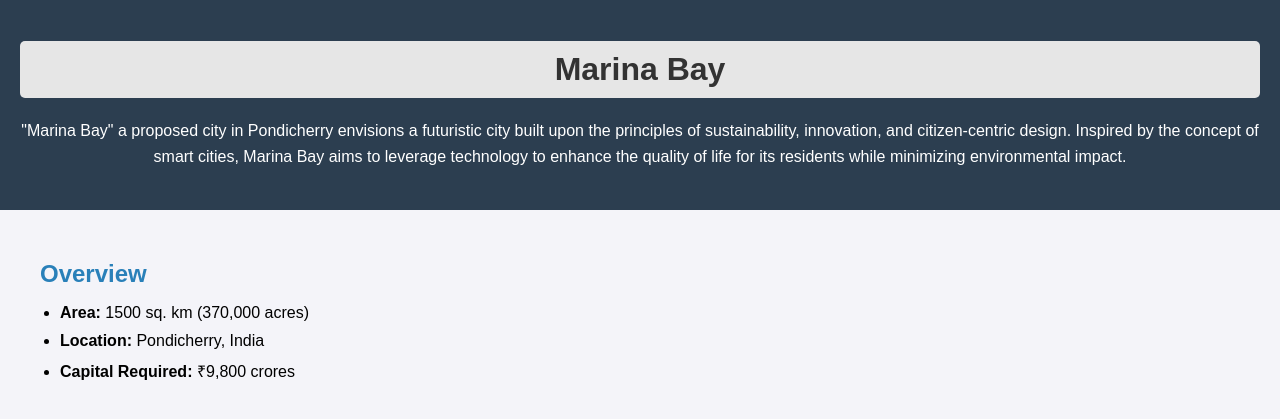
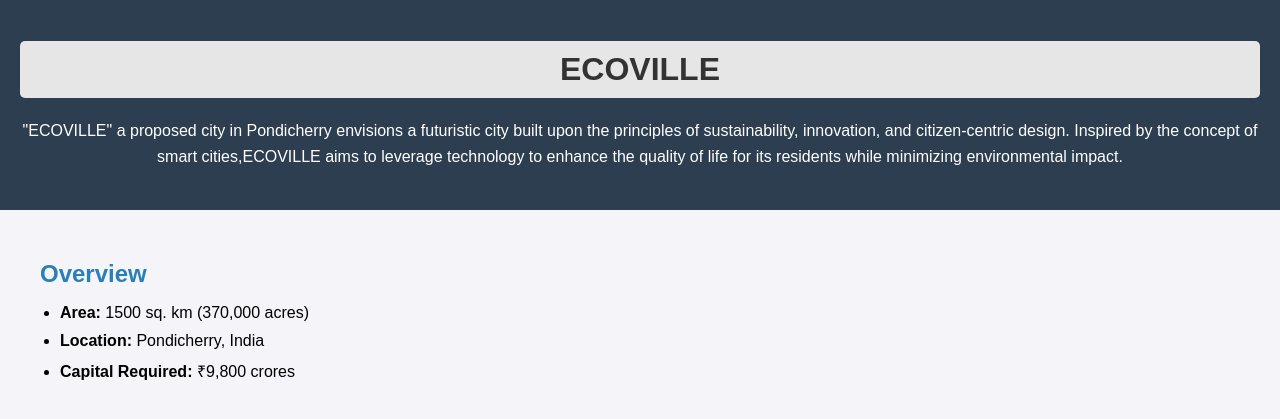
Before and after one commit to AmrutaVK12/portfoliodemo.github.io, a plain HTML site: page city.html in a window 1280 px wide. Shown: the top 419 px of the page. Drawn offline with Linux system fonts and the light colour scheme.

Commit message:
Update city.html

```diff
--- a/city.html
+++ b/city.html
@@ -3,14 +3,14 @@
 <head>
    <meta charset="UTF-8">
     <meta name="viewport" content="width=device-width, initial-scale=1.0">
-    <title>Marina Bay</title>
+    <title>ECOVILLE</title>
     <link rel="stylesheet" href="city.css">
 
 </head>
 <body>
   <header>
-  <h1>Marina Bay</h1>
-  <p> "Marina Bay" a proposed city in Pondicherry envisions a futuristic city built upon the principles of sustainability, innovation, and citizen-centric design. Inspired by the concept of smart cities, Marina Bay aims to leverage technology to enhance the quality of life for its residents while minimizing environmental impact.</p>
+  <h1>ECOVILLE</h1>
+  <p> "ECOVILLE" a proposed city in Pondicherry envisions a futuristic city built upon the principles of sustainability, innovation, and citizen-centric design. Inspired by the concept of smart cities,ECOVILLE aims to leverage technology to enhance the quality of life for its residents while minimizing environmental impact.</p>
    </header>
 
    <main>
@@ -27,7 +27,7 @@
   <h3>Maps</h3>
   <ul>
     <li><strong>Fig a)</strong> City Design
-      <img src="image.jpg.png" alt="Map with major points and landmarks"> </li>
+      <img src="city.jpg.png" alt="Map with major points and landmarks"> </li>
   </ul>
  </section>
 
```
